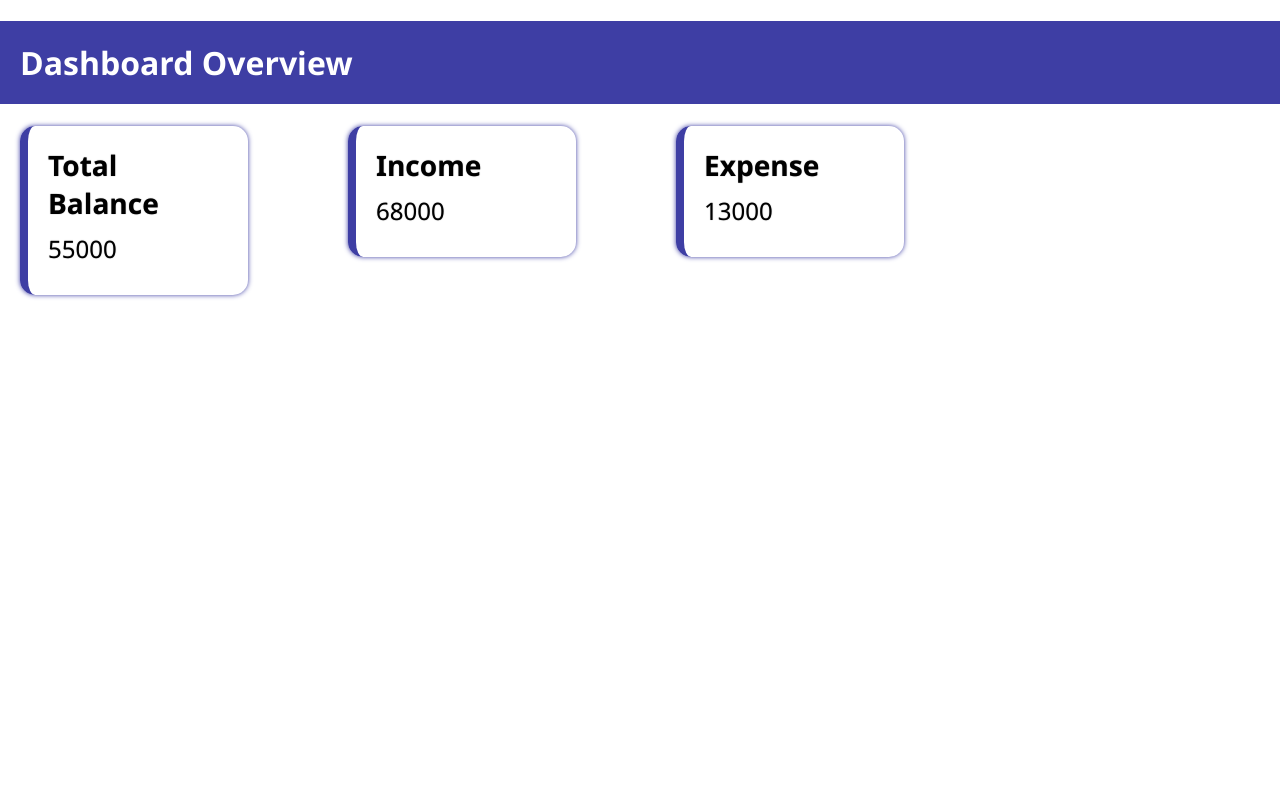
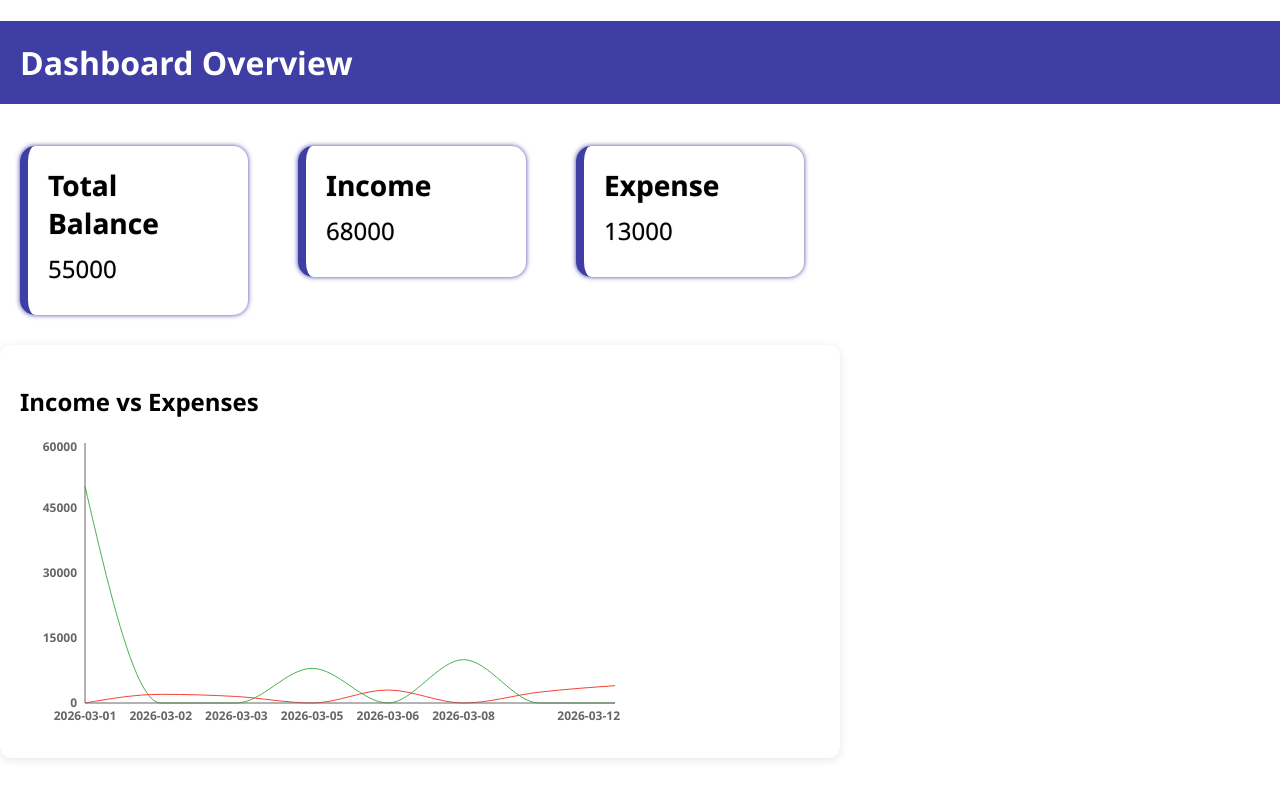
Before and after one commit to KeerthanaGopal28/Dashboard, a React (Vite) app in the folder my-app/: page / in a window 1280 px wide. Shown: the top 793 px of the page. Built offline with nearby package versions, Linux system fonts and the light colour scheme.

Commit message:
added charts

```diff
--- a/my-app/src/App.jsx
+++ b/my-app/src/App.jsx
@@ -1,12 +1,17 @@
-import { useState } from 'react';
 import Header from './components/Header.jsx';
 import Cards from './components/Cards.jsx';
+import TimeChart from './components/Timechart.jsx';
+import CategoryChart from './components/CategoryChart.jsx';
 
 function App() {
   return (
     <>
       <Header/>
-      <Cards/>
+      <div className='first-row'>
+        <Cards/>
+        <TimeChart/>
+        <CategoryChart/>
+      </div>
     </>
   )
 }
--- /dev/null
+++ b/my-app/src/components/CategoryChart.jsx
@@ -0,0 +1,25 @@
+import React from 'react';
+import{ PieChart,Pie,Tooltip,Cell} from 'recharts';
+import { transactions } from '../data/data.js';
+import { getCategoryData } from '../data/data.js';
+
+const COLORS = ["#FF6384", "#36A2EB", "#FFCE56", "#4CAF50", "#FF9800"];
+
+const CategoryChart = () => {
+  const data = getCategoryData(transactions);
+  return (
+    <div>
+       <h2>Spending Breakdown</h2>
+       <PieChart width={400} height={300}>
+        <Pie data={data} dataKey="value" nameKey="name" outerRadius={100} label={({name}) => name} labelLine={false}>
+            {data.map((entry ,index)=> (
+                <Cell key={index} fill={COLORS[index%COLORS.length]}/>
+            ))}
+        </Pie>
+        <Tooltip contentStyle={{backgroundColor: "#333",borderRadius: "8px",color: "#fff"}}/>
+       </PieChart>
+    </div>
+  )
+}
+
+export default CategoryChart
--- /dev/null
+++ b/my-app/src/components/Timechart.jsx
@@ -0,0 +1,35 @@
+import React from "react";
+import {
+  LineChart,
+  Line,
+  XAxis,
+  YAxis,
+  Tooltip,
+  CartesianGrid
+} from "recharts";
+
+import { transactions } from "../data/data.js";
+import { getChartData } from "../data/data.js";
+
+const TimeChart = () => {
+  const data = getChartData(transactions);
+
+  return (
+    <div className="time-chart">
+      <h2>Income vs Expenses</h2>
+
+      <LineChart width={600} height={300} data={data}>
+
+        <XAxis dataKey="date" tickLine={false} tick={{fontSize:12, fontWeight:'bold'}}/>
+        <YAxis tickLine={false} tick={{fontSize:12, fontWeight:'bold'}}/>
+        <Tooltip contentStyle={{backgroundColor: "#333",borderRadius: "8px",color: "#fff"
+  }}/>
+
+        <Line type="monotone" dataKey="income" stroke="#4CAF50" dot={false} activeDot={{ r: 6 }}/>
+        <Line type="monotone" dataKey="expense" stroke="#f44336" dot={false} activeDot={{ r: 6 }} />
+      </LineChart>
+    </div>
+  );
+};
+
+export default TimeChart;
--- a/my-app/src/data/data.js
+++ b/my-app/src/data/data.js
@@ -66,3 +66,43 @@ export const categories = [
   "Investment"
 ];
 export const roles = ["viewer", "admin"];
+
+export const getChartData = (transactions) => {
+  const result = {};
+
+  transactions.forEach((t) => {
+    if (!result[t.date]) {
+      result[t.date] = {
+        date: t.date,
+        income: 0,
+        expense: 0
+      };
+    }
+
+    if (t.type === "income") {
+      result[t.date].income += t.amount;
+    } else {
+      result[t.date].expense += t.amount;
+    }
+  });
+
+  return Object.values(result);
+};
+
+export const getCategoryData = (transactions) => {
+  const result = {};
+
+  transactions.forEach((t) => {
+    if (t.type === "expense") {
+      if (!result[t.category]) {
+        result[t.category] = 0;
+      }
+
+      result[t.category] += t.amount;
+    }
+  });
+  return Object.keys(result).map((key) => ({
+    name: key,
+    value: result[key]
+  }));
+};
--- a/my-app/src/index.css
+++ b/my-app/src/index.css
@@ -12,7 +12,7 @@ body{
 .cards{
     display:flex;
     justify-content: start;
-    gap:100px;
+    gap:50px;
     margin:20px;
     text-shadow: 0 0 1px rgba(0, 0, 0, 0.5);
     box-shadow: 0 0 10px ragba(0, 0, 0, 0.1);
@@ -35,6 +35,20 @@ body{
 
 }
 
+.first-row{
+    display:flex;
+    gap: 10px;
+    flex-direction:column;
+}
+
+.time-chart{
+    background: white;
+    padding:20px;
+    border-radius:12px;
+    box-shadow:0 2px 10px rgba(0,0,0,0.1);
+    width:800px;
+
+}
 --ink-black: #001219ff;
 --dark-teal: #005f73ff;
 --dark-cyan: #0a9396ff;
```
